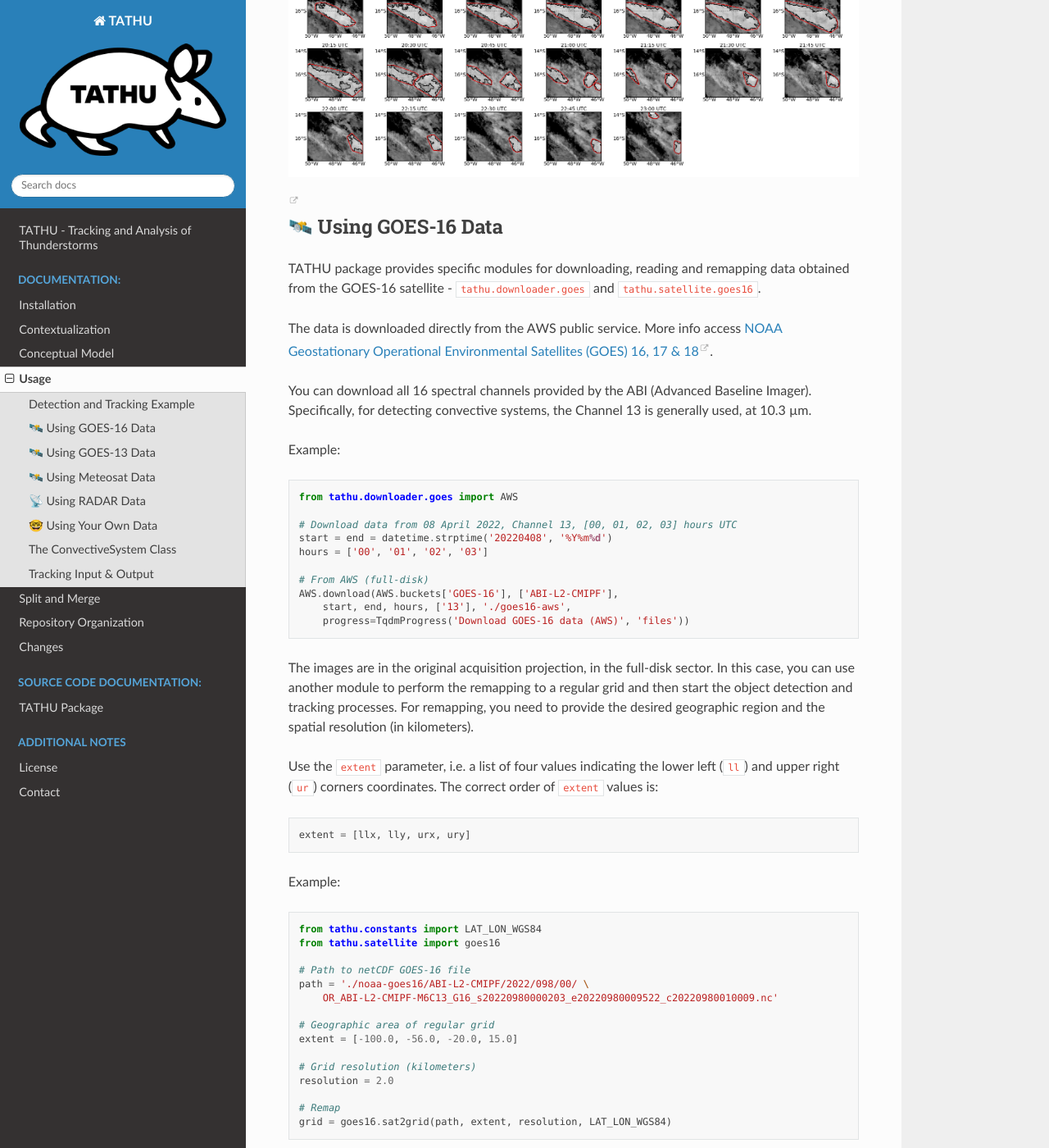
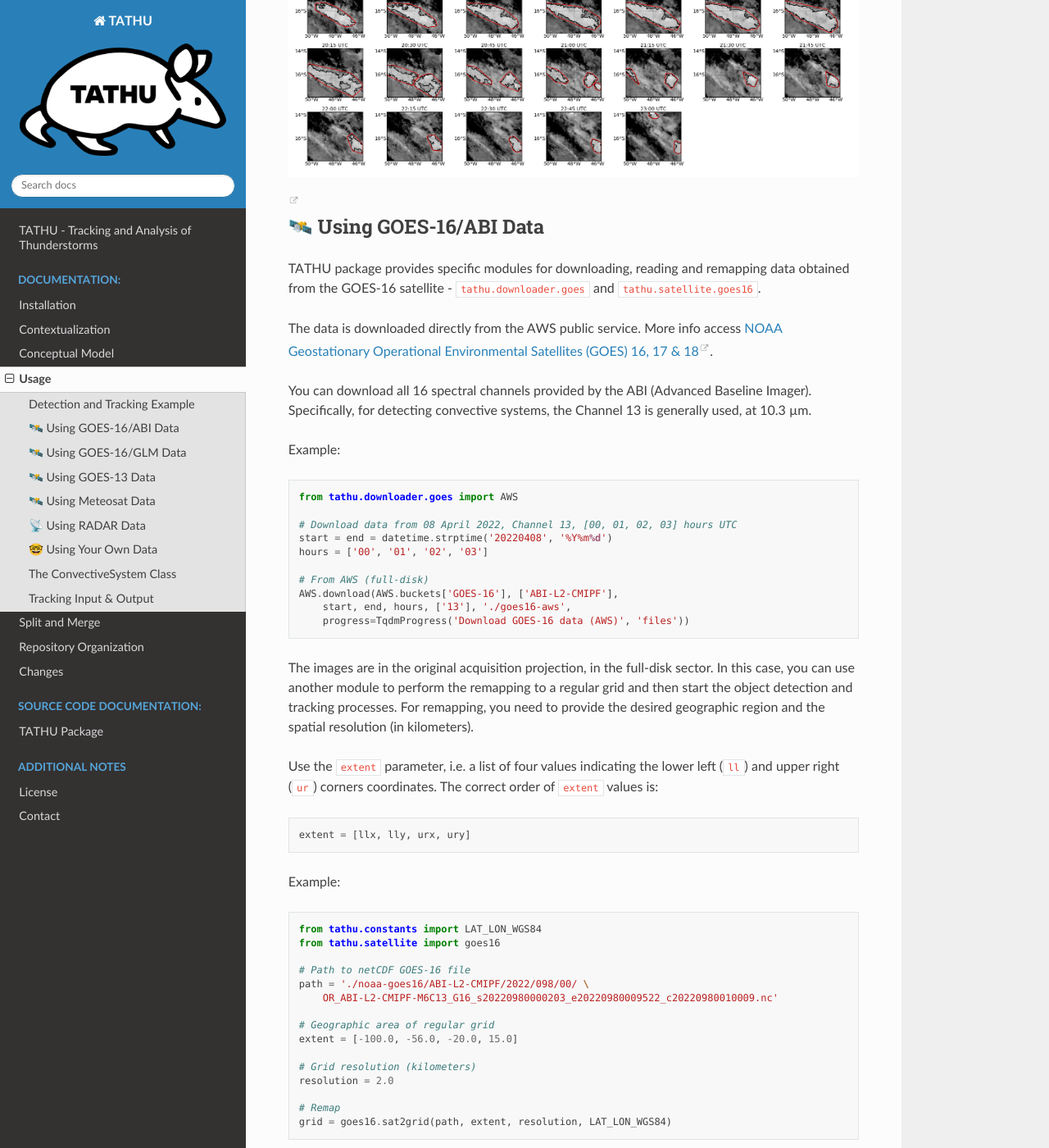
Before and after one commit to uba/tathu, a Sphinx documentation site: the page built from docs/sphinx/usage.rst, in a window 1280 px wide and 1400 px high, scrolled down 4349 px. Shown: the whole window at 82% size. Built offline with Sphinx 7.4.7 and the Read the Docs theme 2.0.0, drawn with Linux system fonts in a browser that asks for light colours; some of the changed text lies outside the part shown.

Commit message:
Add GOES-16/GLM topic

```diff
--- a/docs/sphinx/usage.rst
+++ b/docs/sphinx/usage.rst
@@ -200,8 +200,8 @@
     :width: 800
     :alt: CS lifecycle view.
 
-🛰️ Using GOES-16 Data
----------------------
+🛰️ Using GOES-16/ABI Data
+--------------------------
 
 TATHU package provides specific modules for downloading, reading and remapping data obtained from the GOES-16 satellite - ``tathu.downloader.goes`` and ``tathu.satellite.goes16``.
 
@@ -251,6 +251,13 @@
 
     # Remap
     grid = goes16.sat2grid(path, extent, resolution, LAT_LON_WGS84)
+
+🛰️ Using GOES-16/GLM Data
+--------------------------
+
+.. warning::
+
+    doc-me!
 
 🛰️ Using GOES-13 Data
 ---------------------
```
